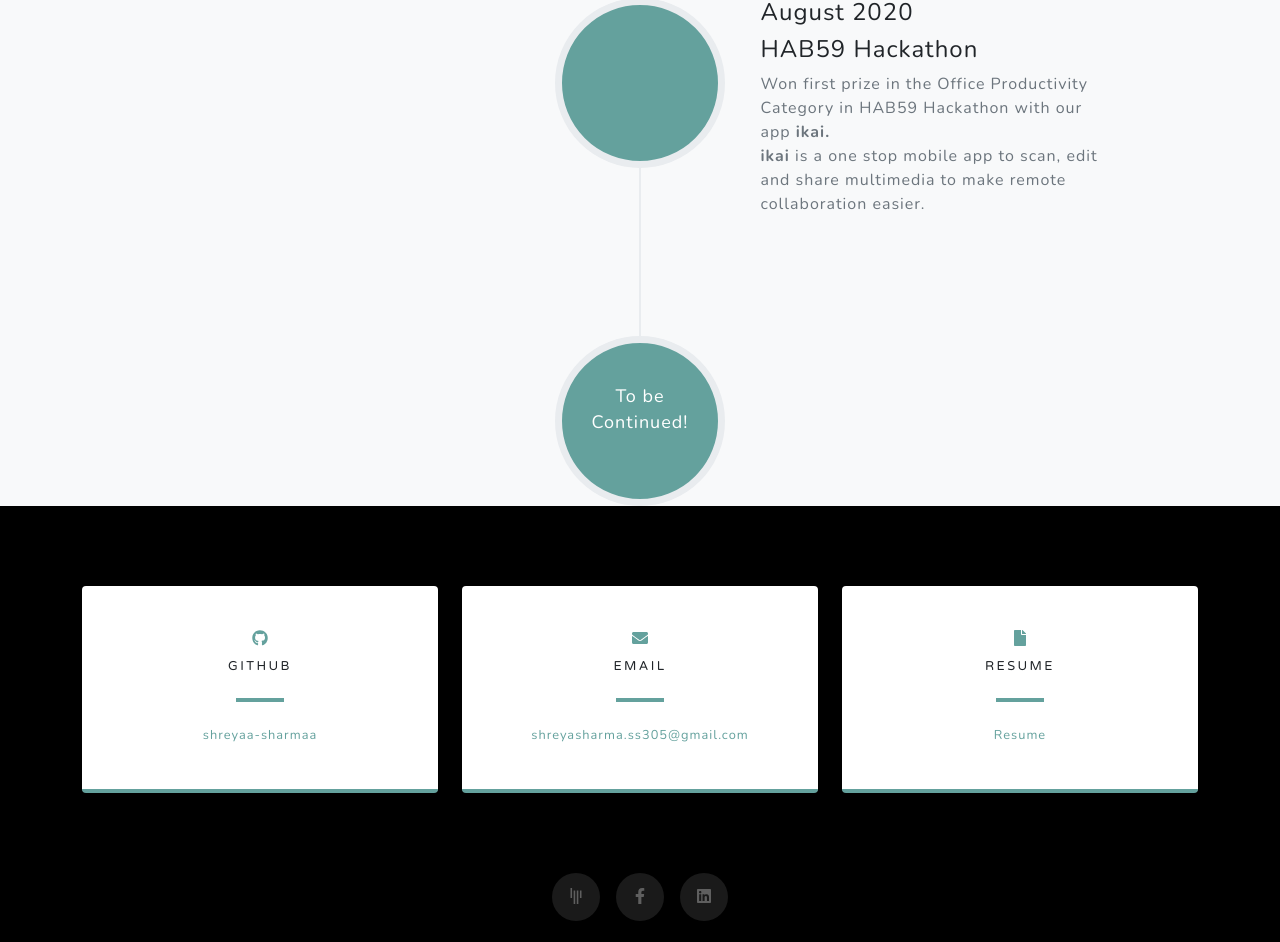
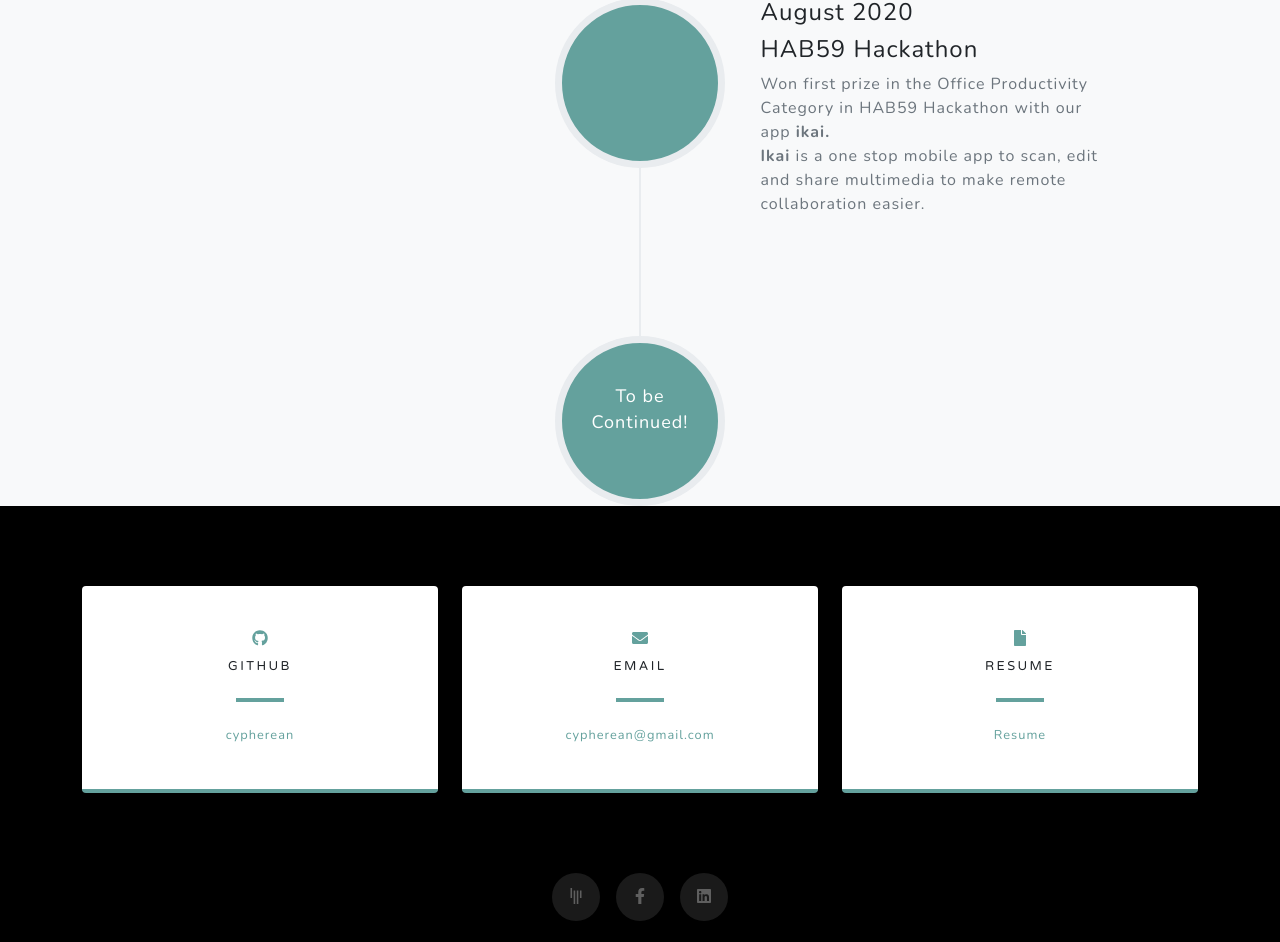
Before and after one commit to cypherean/portfolio, a plain HTML site: page index.html in a window 1280 px wide. Shown: the part 5372-6314 px from the top of the page. Drawn offline with nearby package versions, Linux system fonts and the light colour scheme; some packages are replaced by stand-ins of ours; a script that the page names is missing.

```diff
--- a/index.html
+++ b/index.html
@@ -275,7 +275,7 @@
                                     Won first prize in the Office Productivity Category in HAB59 Hackathon with our app
                                     <b>ikai.</b>
                                     <br />
-                                    <b>ikai</b>
+                                    <b>Ikai</b>
                                     is a one stop mobile app to scan, edit and share multimedia to make remote collaboration easier.
                                 </p>
                             </div>
@@ -303,7 +303,7 @@
                                 <i class="fab fa-github text-primary mb-2"></i>
                                 <h4 class="text-uppercase m-0">Github</h4>
                                 <hr class="my-4" />
-                                <div class="small text-black-50"><a href="https://github.com/shreyaa-sharmaa">shreyaa-sharmaa</a></div>
+                                <div class="small text-black-50"><a href="https://github.com/cypherean">cypherean</a></div>
                             </div>
                         </div>
                     </div>
@@ -313,7 +313,7 @@
                                 <i class="fas fa-envelope text-primary mb-2"></i>
                                 <h4 class="text-uppercase m-0">Email</h4>
                                 <hr class="my-4" />
-                                <div class="small text-black-50"><a href="#!">shreyasharma.ss305@gmail.com</a></div>
+                                <div class="small text-black-50"><a href="#!">cypherean@gmail.com</a></div>
                             </div>
                         </div>
                     </div>
```
Also changed, not shown: 1 other file.
